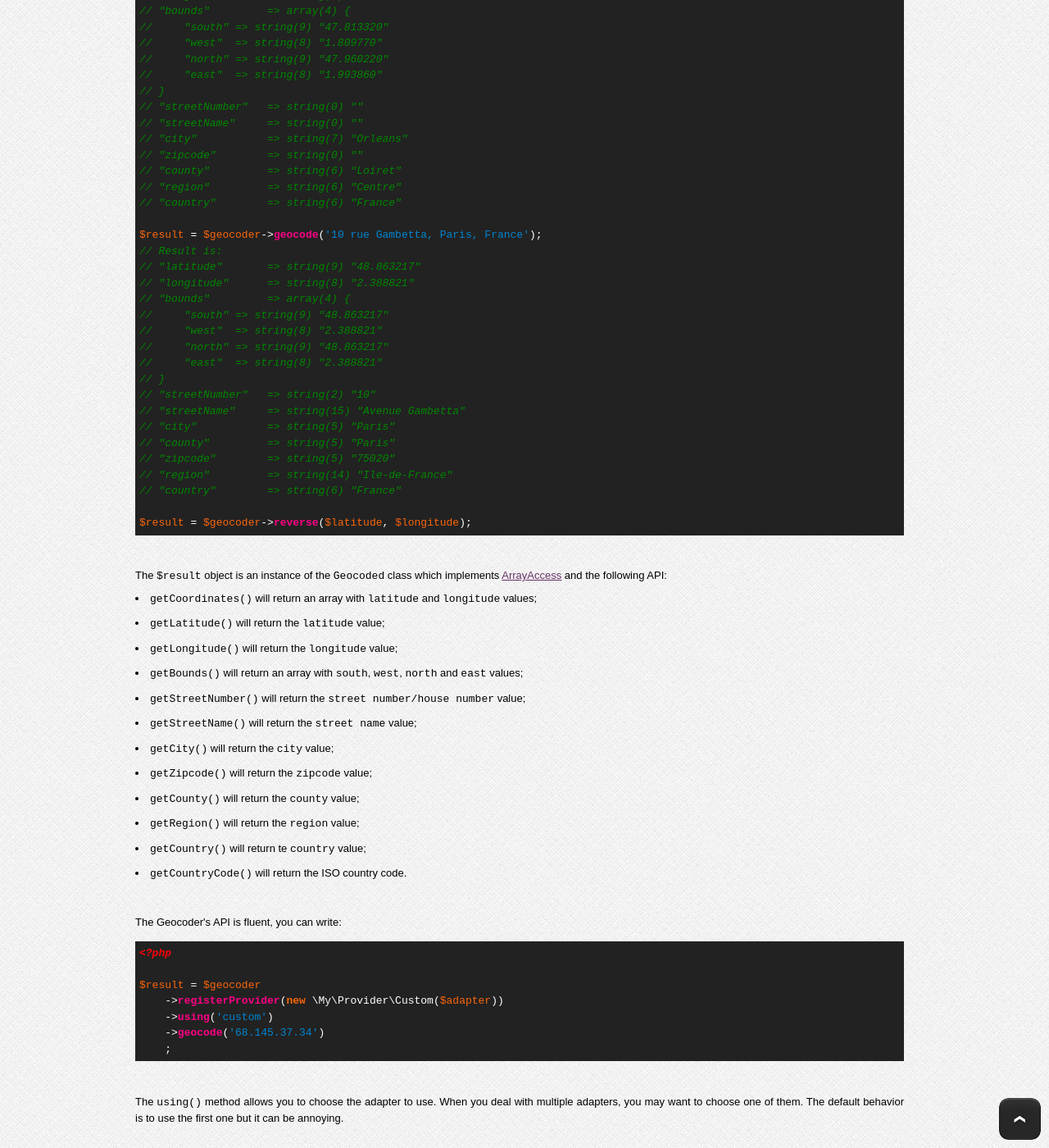
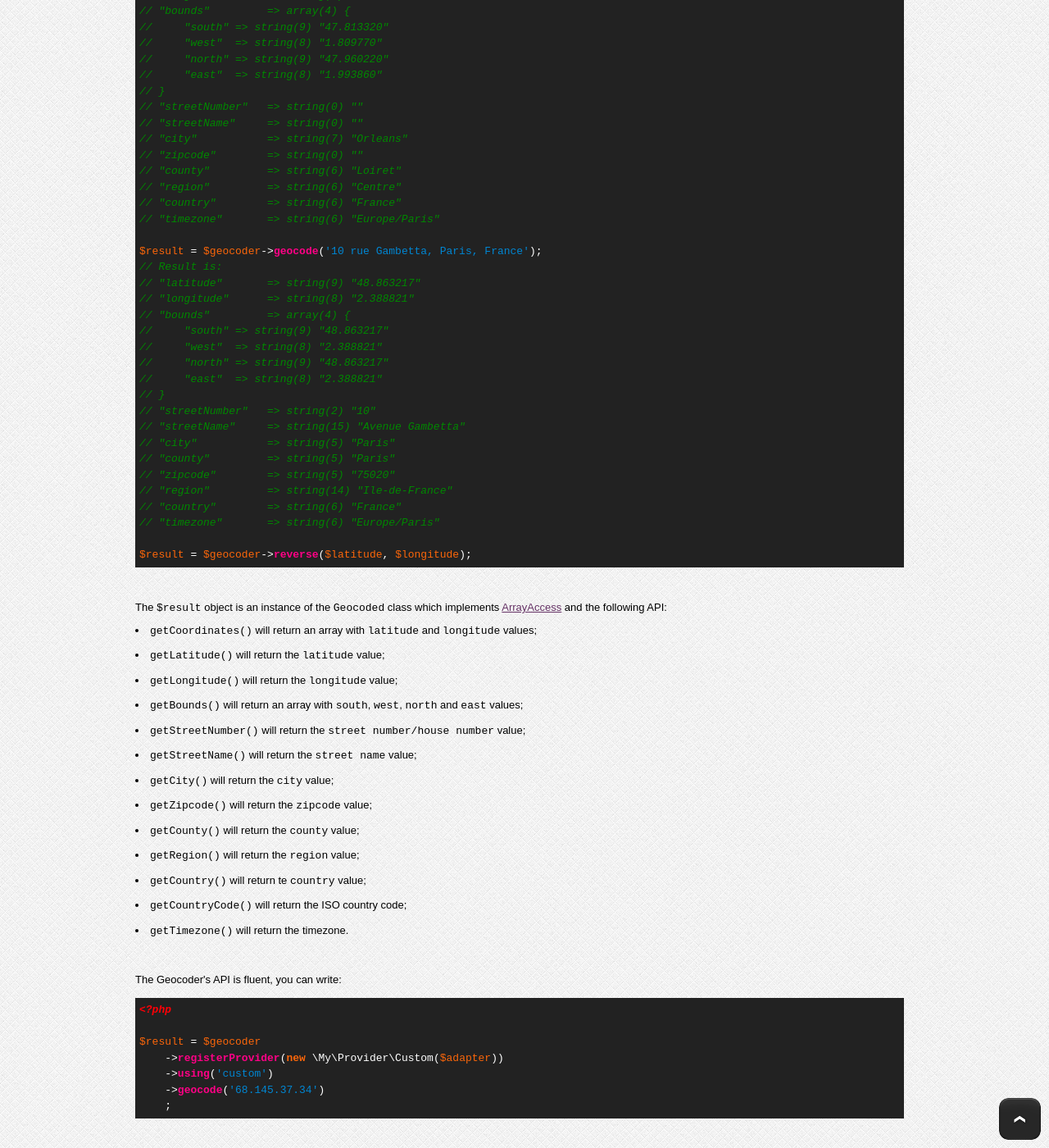
Before and after one commit to geocoder-php/Geocoder, a Jekyll site: the page built from index.markdown, in a window 1280 px wide and 1400 px high, scrolled down 1691 px. Shown: the whole window at 82% size. Built offline with Jekyll 4.4.1, drawn with Linux system fonts in a browser that asks for light colours; nearby versions of some CDN libraries; Markdown is read by kramdown in place of the engine named in the settings; some of the changed text lies outside the part shown.

Commit message:
Update doc

```diff
--- a/index.markdown
+++ b/index.markdown
@@ -124,6 +124,7 @@ $result = $geocoder->geocode('88.188.221.14');
 // "county"         => string(6) "Loiret"
 // "region"         => string(6) "Centre"
 // "country"        => string(6) "France"
+// "timezone"       => string(6) "Europe/Paris"
 
 $result = $geocoder->geocode('10 rue Gambetta, Paris, France');
 // Result is:
@@ -142,6 +143,7 @@ $result = $geocoder->geocode('10 rue Gambetta, Paris, France');
 // "zipcode"        => string(5) "75020"
 // "region"         => string(14) "Ile-de-France"
 // "country"        => string(6) "France"
+// "timezone"       => string(6) "Europe/Paris"
 
 $result = $geocoder->reverse($latitude, $longitude);
 {% endhighlight %}
@@ -159,7 +161,8 @@ $result = $geocoder->reverse($latitude, $longitude);
             <li><code>getCounty()</code> will return the <code>county</code> value;</li>
             <li><code>getRegion()</code> will return the <code>region</code> value;</li>
             <li><code>getCountry()</code> will return te <code>country</code> value;</li>
-            <li><code>getCountryCode()</code> will return the ISO country code.</li>
+            <li><code>getCountryCode()</code> will return the ISO country code;</li>
+            <li><code>getTimezone()</code> will return the timezone.</li>
         </ul>
         <p><br /></p>
         <p>The Geocoder's API is fluent, you can write:</p>
```
Also changed, not shown: other parts of index.markdown (+1 -1 lines).
